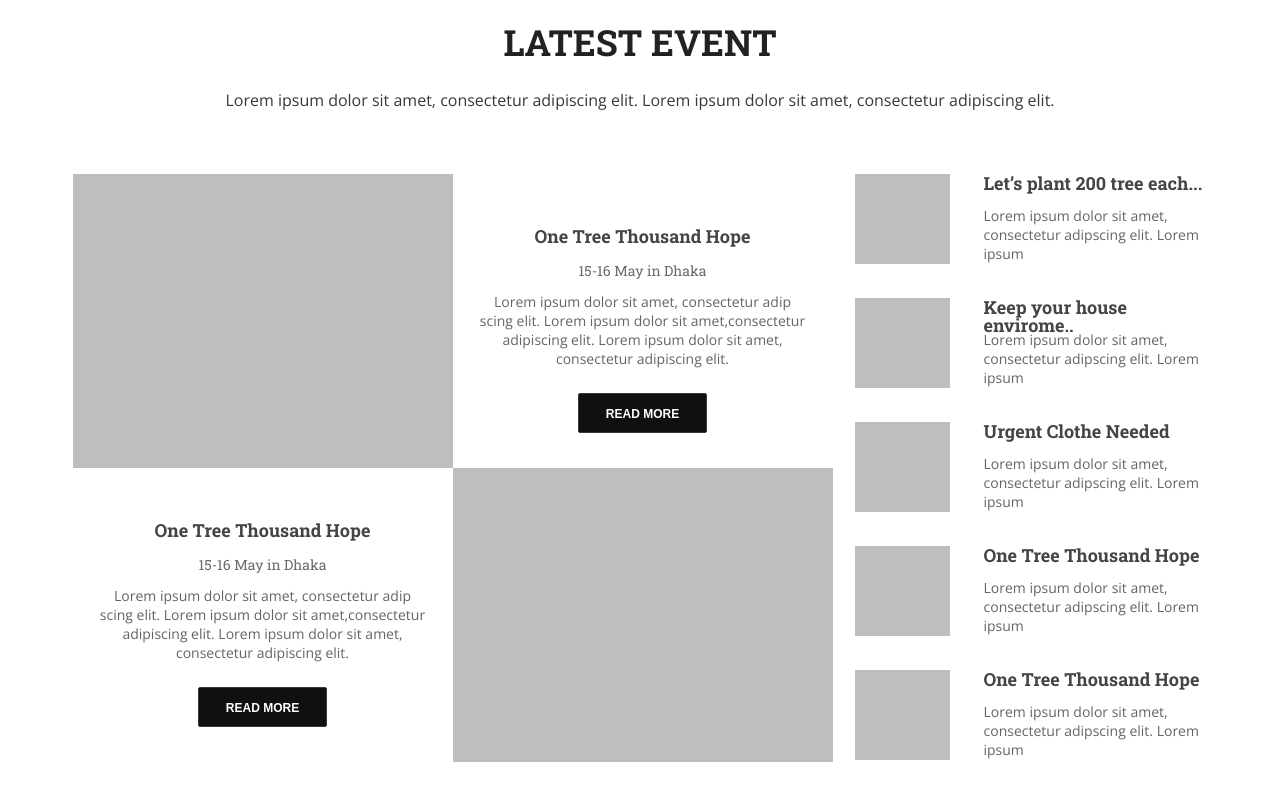
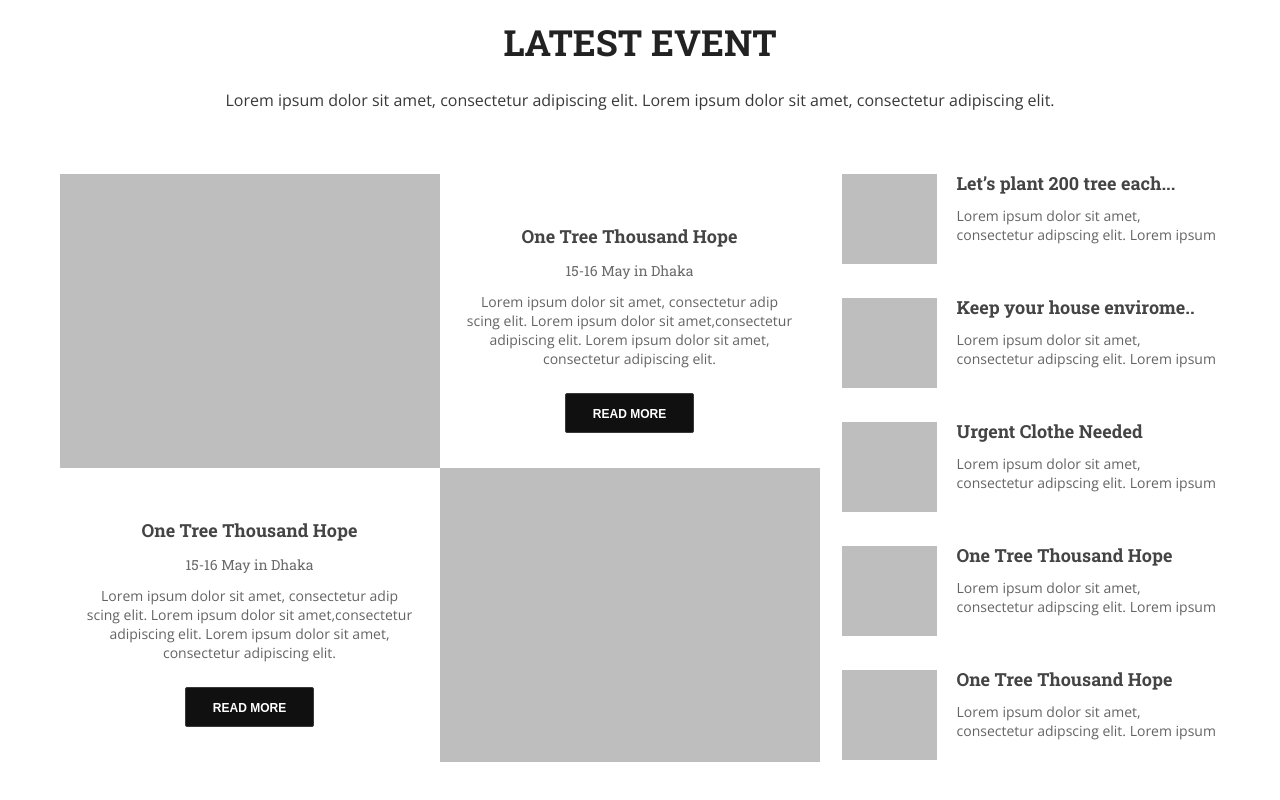
Before and after one commit to NastyaKladava/Green-Fair, a plain HTML site: page index.html in a window 1280 px wide. Shown: the part 2504-3304 px from the top of the page. Drawn offline with nearby package versions, Linux system fonts and the light colour scheme.

Commit message:
Изменение grid в "right events"

```diff
--- a/css/main.scss
+++ b/css/main.scss
@@ -371,16 +371,17 @@ header {
 
     .right-events {
         display: grid;
-        grid-template-columns: repeat(3,95px);
+        grid-template-columns: 95px 264px;
         grid-template-rows: repeat(5, 90px);
-        gap: 34px;
+        row-gap: 34px;
+        column-gap: 20px;
         margin-left: 22px;
     }
 
     .right-cell {
         background-color: #bdbebd;
 
-        &.col-span-2 {
+        &.big-col {
             background-color: #ffffff;
         }
 
--- a/index.html
+++ b/index.html
@@ -160,27 +160,27 @@
             </div>
             <div class="right-events">
                 <div class="right-cell"></div>
-                <div class="right-cell col-span-2">
+                <div class="right-cell big-col">
                     <p class="event-name">Let’s plant 200 tree each...</p>
                     <p class="event-description">Lorem ipsum dolor sit amet, consectetur adipscing elit. Lorem ipsum  </p>
                 </div>
                 <div class="right-cell"></div>
-                <div class="right-cell col-span-2">
+                <div class="right-cell big-col">
                     <p class="event-name">Keep your house envirome..</p>
                     <p class="event-description">Lorem ipsum dolor sit amet, consectetur adipscing elit. Lorem ipsum  </p>
                 </div>
                 <div class="right-cell"></div>
-                <div class="right-cell col-span-2">
+                <div class="right-cell big-col">
                     <p class="event-name">Urgent Clothe Needed</p>
                     <p class="event-description">Lorem ipsum dolor sit amet, consectetur adipscing elit. Lorem ipsum  </p>
                 </div>
                 <div class="right-cell"></div>
-                <div class="right-cell col-span-2">
+                <div class="right-cell big-col">
                     <p class="event-name">One Tree Thousand Hope</p>
                     <p class="event-description">Lorem ipsum dolor sit amet, consectetur adipscing elit. Lorem ipsum  </p>
                 </div>
                 <div class="right-cell"></div>
-                <div class="right-cell col-span-2">
+                <div class="right-cell big-col">
                     <p class="event-name">One Tree Thousand Hope</p>
                     <p class="event-description">Lorem ipsum dolor sit amet, consectetur adipscing elit. Lorem ipsum  </p>
                 </div>
```
Also changed, not shown: css/main.css, 1 other file.
